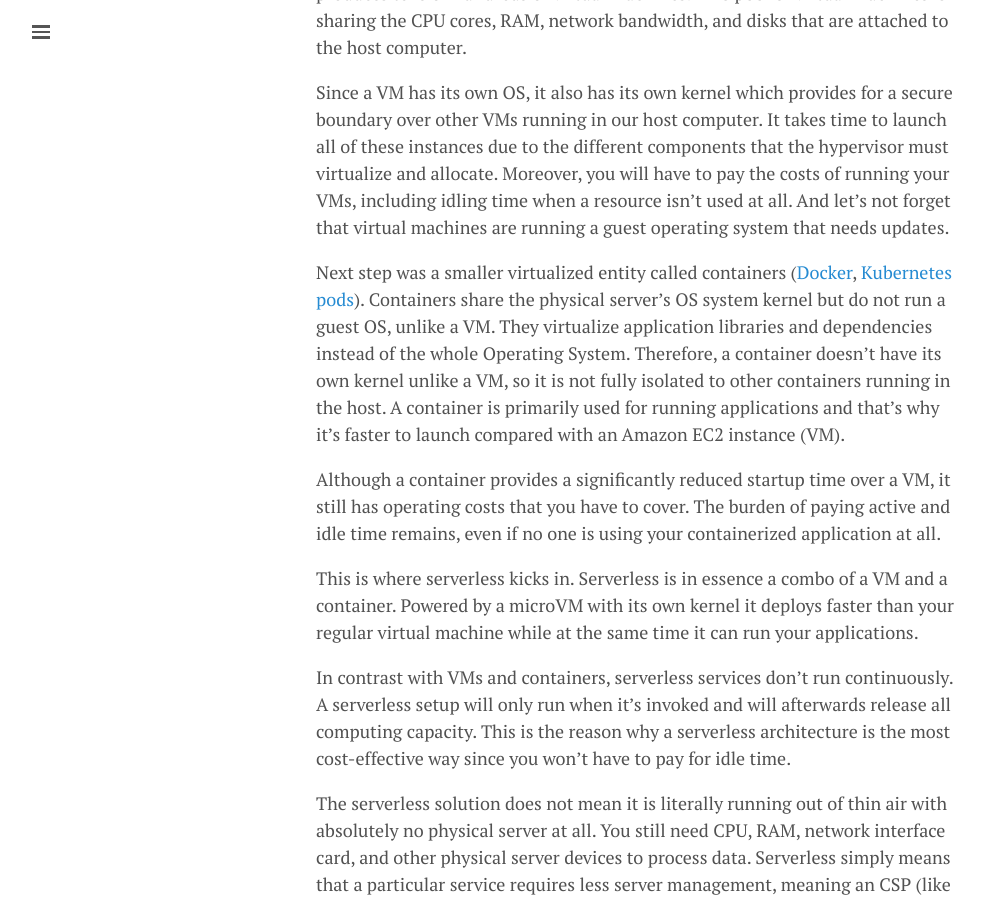
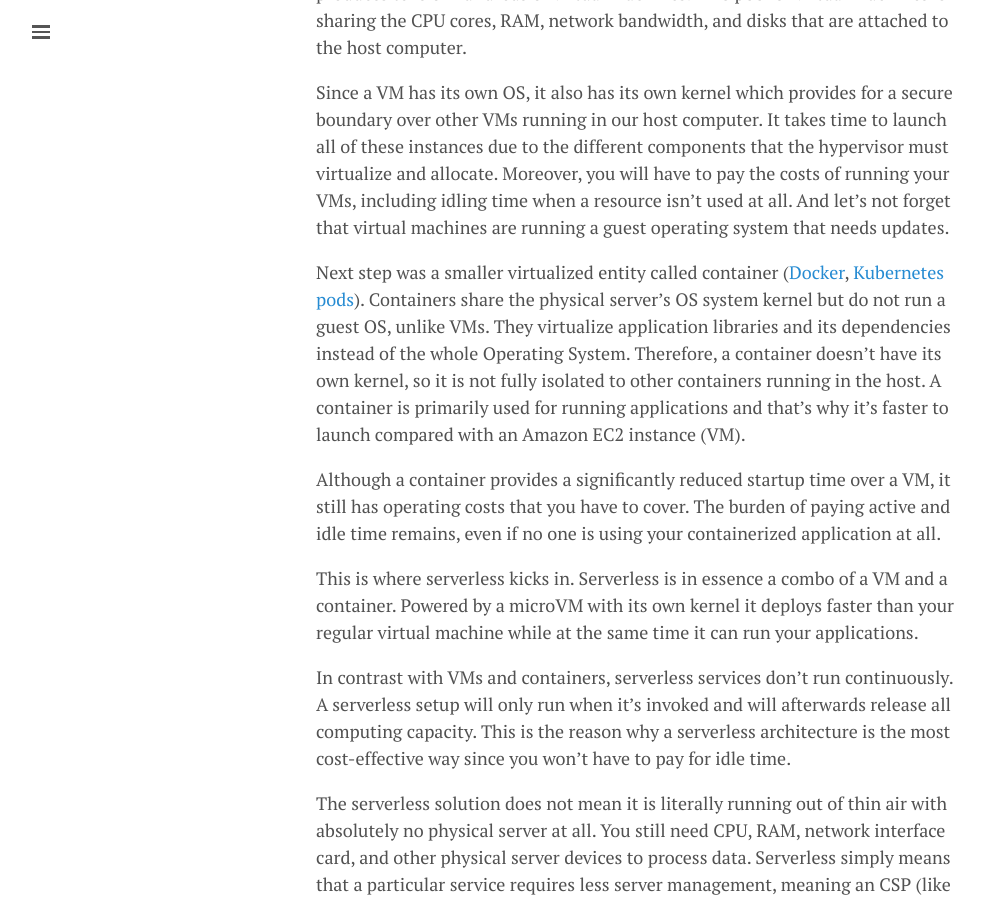
Before and after one commit to lgeurts/lgeurts.github.io, a Jekyll site: the page built from _posts/2022-03-29-what-is-serverless-computing.md, in a window 1280 px wide and 900 px high, scrolled down 616 px. Shown: the whole window, without its empty margins (0-985 px from the left). Built offline with Jekyll 4.4.1, drawn with Linux system fonts in a browser that asks for light colours; nearby versions of some CDN libraries; comment, search, counter and statistics services are not loaded.

Commit message:
Update 2022-03-29-what-is-serverless-computing.md

```diff
--- a/_posts/2022-03-29-what-is-serverless-computing.md
+++ b/_posts/2022-03-29-what-is-serverless-computing.md
@@ -17,7 +17,7 @@
 
 Since a VM has its own OS, it also has its own kernel which provides for a secure boundary over other VMs running in our host computer. It takes time to launch all of these instances due to the different components that the hypervisor must virtualize and allocate. Moreover, you will have to pay the costs of running your VMs, including idling time when a resource isn’t used at all. And let's not forget that virtual machines are running a guest operating system that needs updates.
 
-Next step was a smaller virtualized entity called containers ([Docker](https://aws.amazon.com/docker/), [Kubernetes pods](https://aws.amazon.com/kubernetes/)). Containers share the physical server’s OS system kernel but do not run a guest OS, unlike a VM. They virtualize application libraries and dependencies instead of the whole Operating System. Therefore, a container doesn’t have its own kernel unlike a VM, so it is not fully isolated to other containers running in the host. A container is primarily used for running applications and that's why it's faster to launch compared with an Amazon EC2 instance (VM).
+Next step was a smaller virtualized entity called container ([Docker](https://aws.amazon.com/docker/), [Kubernetes pods](https://aws.amazon.com/kubernetes/)). Containers share the physical server’s OS system kernel but do not run a guest OS, unlike VMs. They virtualize application libraries and its dependencies instead of the whole Operating System. Therefore, a container doesn’t have its own kernel, so it is not fully isolated to other containers running in the host. A container is primarily used for running applications and that's why it's faster to launch compared with an Amazon EC2 instance (VM).
 
 Although a container provides a significantly reduced startup time over a VM, it still has operating costs that you have to cover. The burden of paying active and idle time remains, even if no one is using your containerized application at all.
 
```
